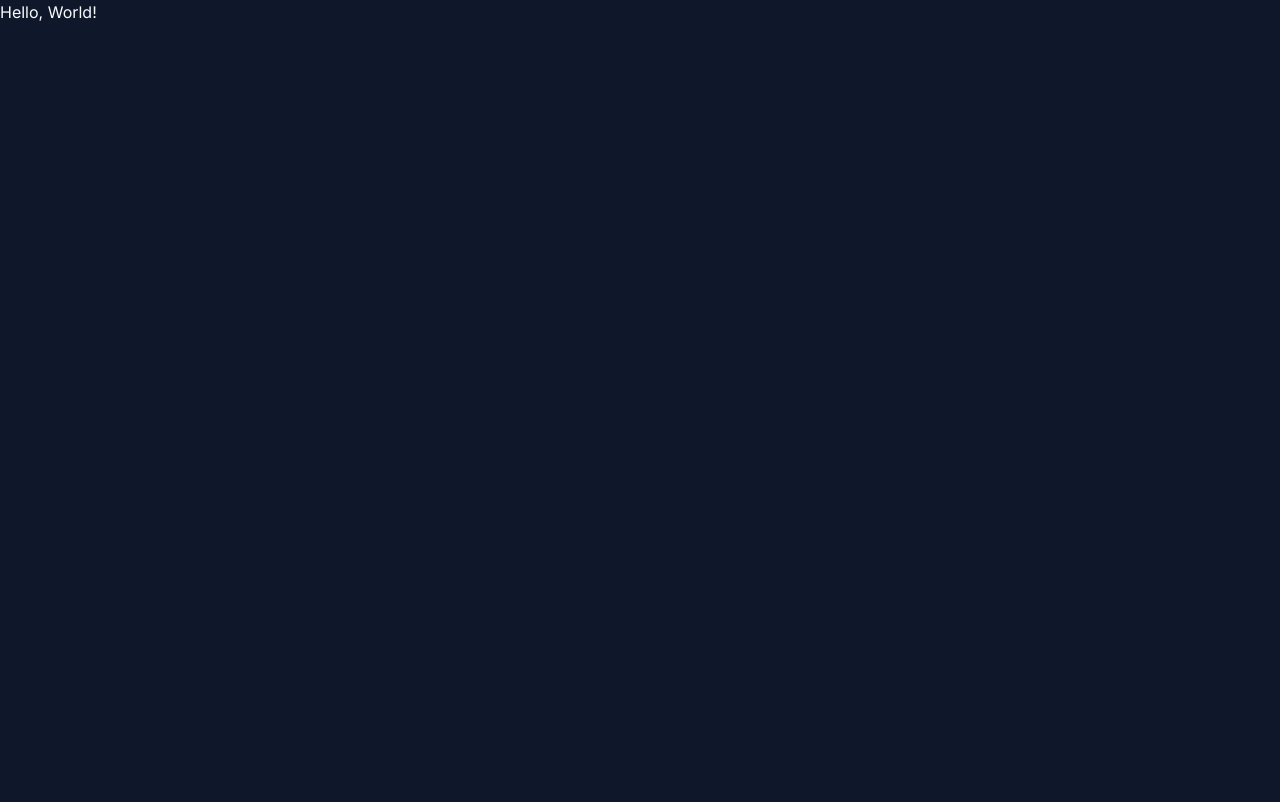
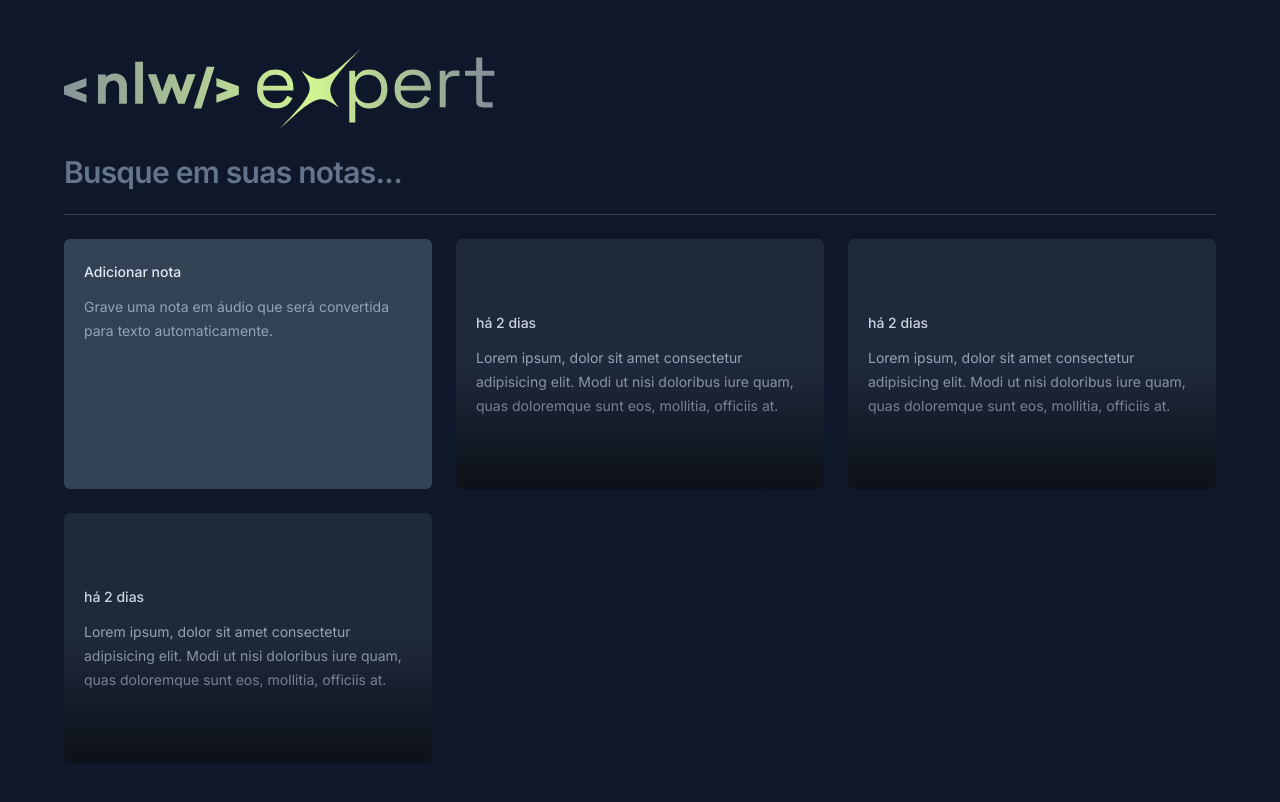
Before and after one commit to LeAmSa/drizzle-web, a React (Vite) app: page / in a window 1280 px wide. Shown: the top 802 px of the page. Built offline with nearby package versions, Linux system fonts and the light colour scheme.

Commit message:
Update app.tsx

```diff
--- a/src/app.tsx
+++ b/src/app.tsx
@@ -1,3 +1,30 @@
+import logo from "./assets/Logo.svg";
+import { NewNoteCard } from "./components/new-note-card";
+import { NoteCard } from "./components/note-card";
+
 export function App() {
-  return <h1>Hello, World!</h1>;
+  return (
+    <div className="mx-auto max-w-6xl my-12 space-y-6">
+      <img src={logo} alt="Logo" />
+
+      <form className="w-full" action="">
+        <input
+          type="text"
+          placeholder="Busque em suas notas..."
+          className="w-full bg-transparent text-3xl font-semibold
+          tracking-tight placeholder:text-slate-500 outline-none"
+        />
+      </form>
+
+      <div className="h-px bg-slate-700" />
+
+      <div className="grid grid-cols-3 gap-6 auto-rows-[250px]">
+        <NewNoteCard />
+
+        <NoteCard />
+        <NoteCard />
+        <NoteCard />
+      </div>
+    </div>
+  );
 }
```
